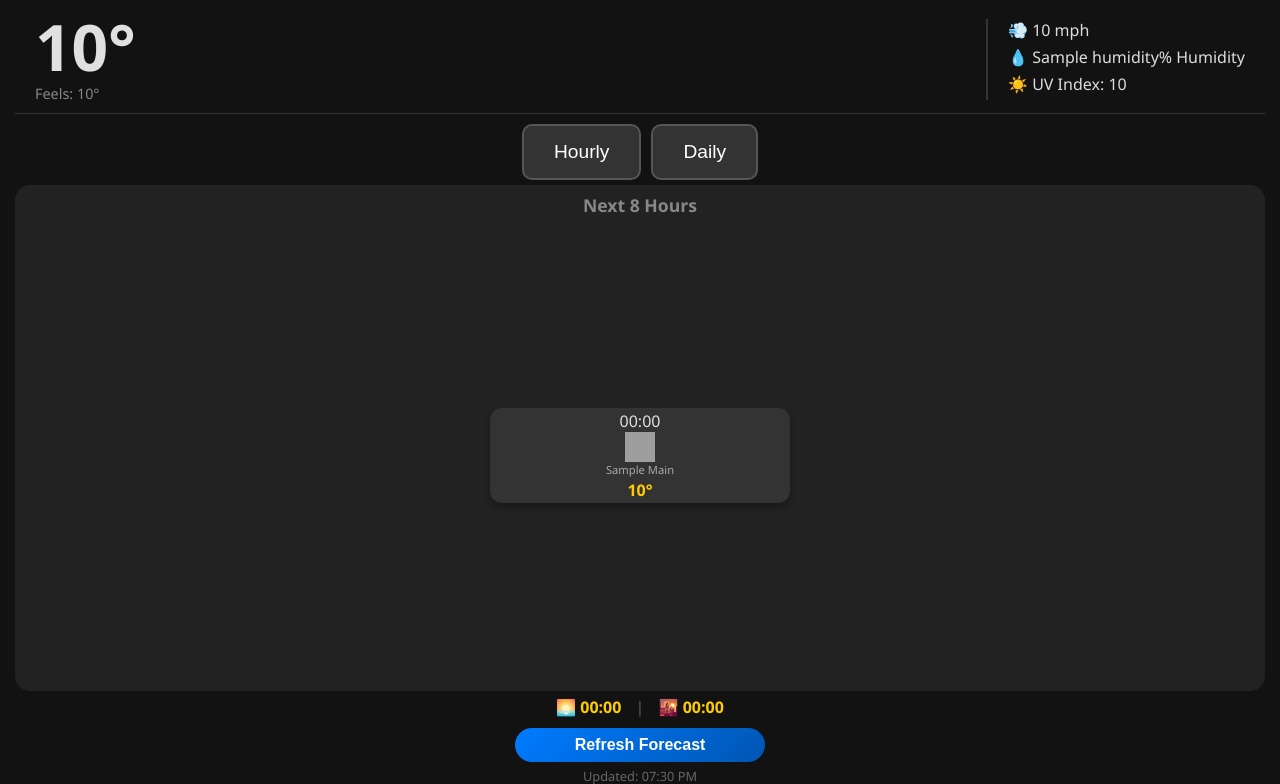
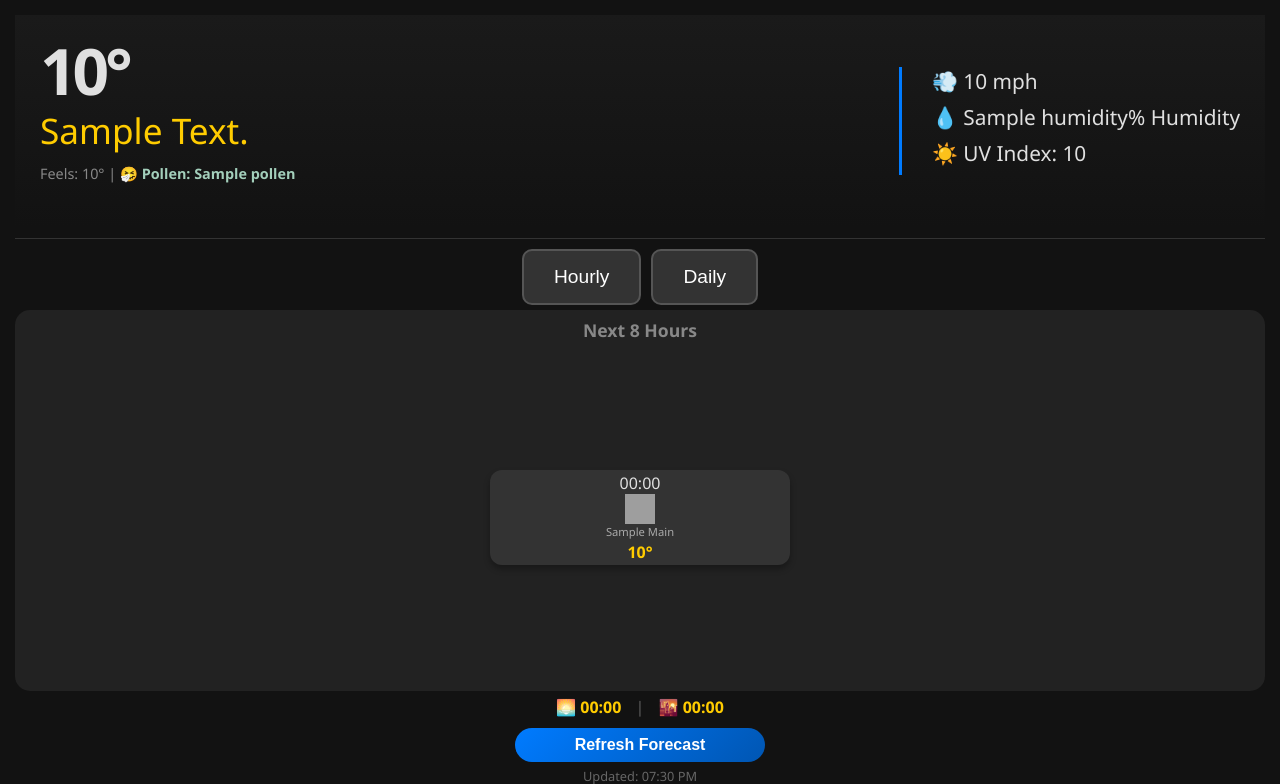
Before and after one commit to ptr5201/weather_kiosk, a Flask app: template templates/index.html in a window 1280 px wide. Shown: the top 784 px of the page. Run offline with Flask 3, Linux system fonts and the light colour scheme; the template is opened without the code that fills it: most values are stand-ins (such as "Sample title", 1, 10 or a date in 2020); grey boxes are pictures that could not be loaded.

Commit message:
added pollen data and made some UI improvements

```diff
--- a/app.py
+++ b/app.py
@@ -11,28 +11,63 @@ def datetimeformat(value, format='%H:%M'):
     return datetime.fromtimestamp(value).strftime(format)
 
 # --- CONFIGURATION ---
-API_KEY = os.getenv("OPENWEATHER_API_KEY")
+OPENWEATHER_API_KEY = os.getenv("OPENWEATHER_API_KEY")
 LAT = "43.14"   # Your Latitude (e.g., Kitchener/Waterloo)
 LON = "-77.85"  # Your Longitude
 UNITS = "imperial" # Use 'imperial' for Fahrenheit
 
-# Global variable to hold the last successful weather data
+# Global variables to hold the last successful weather data
 last_weather_cache = None
+
+def fetch_pollen_data():
+    url = f"https://air-quality-api.open-meteo.com/v1/air-quality?latitude={LAT}&longitude={LON}&current=alder_pollen,birch_pollen,grass_pollen,mugwort_pollen,olive_pollen,ragweed_pollen&timezone=auto"
+
+    try:
+        r = requests.get(url, timeout=10)
+        r.raise_for_status()
+        data = r.json().get('current', {})
+
+        # Using .get(key, 0) isn't enough because the key might exist but be None.
+        # This list comprehension ensures every value is at least 0.
+        pollen_fields = [
+            'alder_pollen', 'birch_pollen', 'grass_pollen',
+            'mugwort_pollen', 'olive_pollen', 'ragweed_pollen'
+        ]
+
+        pollen_values = [data.get(field) if data.get(field) is not None else 0 for field in pollen_fields]
+
+        max_pollen = max(pollen_values)
+        return format_pollen_risk(max_pollen)
+    except Exception as e:
+        print(f"Pollen Error: {e}")
+        return "N/A"
+
+def format_pollen_risk(value):
+    # Rough grains/m^3 scale for a "General" label
+    if value < 10: return "Low"
+    if value < 50: return "Med"
+    if value < 150: return "High"
+    return "Very High"
 
 def get_weather():
     global last_weather_cache
 
-    url = f"https://api.openweathermap.org/data/3.0/onecall?lat={LAT}&lon={LON}&appid={API_KEY}&units={UNITS}"
+    url = f"https://api.openweathermap.org/data/3.0/onecall?lat={LAT}&lon={LON}&appid={OPENWEATHER_API_KEY}&units={UNITS}"
 
     try:
         # 1. Try to fetch fresh data
         response = requests.get(url, timeout=10) # Added timeout so it doesn't hang
         response.raise_for_status()
-        data = response.json()
+        weather_data = response.json()
+
+        pollen = fetch_pollen_data()
+
+        if pollen:
+            weather_data['pollen'] = pollen
 
         #2. Success! Update the RAM cache
-        last_weather_cache = data
-        return data
+        last_weather_cache = weather_data
+        return weather_data
     except Exception as e:
         print(f"Fetch failed: {e}")
         # 3. If it fails, check if we have a RAM backup
@@ -49,8 +84,10 @@ def home():
         # 2. Fetch the data
         data = get_weather()
 
+        pollen_data = data['pollen']
+
         # 3. Pass data to the HTML template
-        return render_template('index.html', w=data)
+        return render_template('index.html', w=data, pollen=pollen_data)
     except Exception as e:
         return f"Error fetching weather: {e}"
 
--- a/static/style.css
+++ b/static/style.css
@@ -20,36 +20,51 @@ html, body {
 
 /* --- Current Weather Section --- */
 /* --- New Header Split --- */
+/* 1. Give the header more presence */
 .current-header {
     display: flex;
     justify-content: space-between;
     align-items: center;
-    padding: 0 20px;
+    padding: 30px 25px; /* More "breathing room" */
     flex: 0 0 auto;
+    background: linear-gradient(180deg, #1a1a1a 0%, #121212 100%);
 }
 
+/* 2. Boost the Main Temperature */
 .main-temp h1 {
-    font-size: 4rem;
+    font-size: 4rem; /* Triple the size from your photo */
     margin: 0;
-    line-height: 1;
+    line-height: 0.8;
+    letter-spacing: -4px;
+    font-weight: 700;
 }
 
-.feels-like {
-    font-size: 0.9rem;
-    color: #888;
-    margin: 5px 0 0 0;
+/* 3. Fix the "Tiny Text" Condition Description */
+/* Note: Ensure this class matches what you have in your HTML (see next msg) */
+.condition-text {
+    font-size: 2.2rem; /* Massive boost for readability */
+    color: #ffcc00;    /* Ogden Gold */
+    margin: 10px 0;
+    text-transform: capitalize;
+    font-weight: 300;
 }
 
+/* 4. Improve the "Feels Like" and Pollen row */
+.feels-like-small {
+    font-size: 1.2rem;
+    color: #888;
+}
+
+/* 5. Make the side stats (Humidity, etc.) more readable */
 .current-stats {
     text-align: left;
-    border-left: 2px solid #333;
-    padding-left: 20px;
+    border-left: 3px solid #007bff; /* Changed from #333 to a blue accent */
+    padding-left: 30px;
 }
 
 .stat-item {
-    font-size: 1rem;
-    margin-bottom: 5px;
-    color: #ddd;
+    font-size: 1.3rem;  /* Boosted from 1rem */
+    margin-bottom: 8px;
 }
 
 /* --- Sunrise/Sunset Footer --- */
@@ -69,7 +84,7 @@ html, body {
 .current-box { display: none; } /* We replaced this with .current-header */
 
 .current-box h1 {
-    font-size: 3.5rem;
+    font-size: 0.9rem;
     margin: 0;
     color: #ffffff;
 }
@@ -212,11 +227,22 @@ hr {
     color: #aaa;
 }
 
-.condition-text {
+.condition-text-hourly {
     font-size: 0.7rem;
     color: #aaa;
     margin-bottom: 2px;
     text-transform: capitalize;
+}
+
+.pollen-tag {
+    color: #a3cfbb; /* Subtle green for nature/pollen */
+    font-weight: bold;
+}
+
+.feels-like-small {
+    font-size: 0.9rem;
+    color: #888;
+    margin-top: 5px;
 }
 
 /* --- Footer Area --- */
--- a/templates/index.html
+++ b/templates/index.html
@@ -17,7 +17,11 @@
         <div class="current-header">
             <div class="main-temp">
                 <h1>{{ w.current.temp | round }}°</h1>
-                <p class="feels-like">Feels: {{ w.current.feels_like | round }}°</p>
+                <p class="condition-text">{{ w.current.weather[0].description | capitalize }}</p>
+                <p class="feels-like-small">
+                    Feels: {{ w.current.feels_like | round }}° |
+                    <span class="pollen-tag">🤧 Pollen: {{ pollen }}</span>
+                </p>
             </div>
 
             <div class="current-stats">
@@ -41,7 +45,7 @@
                 <div class="hour-card">
                     <div>{{ hour.dt | datetimeformat('%H:%M') }}</div>
                     <img src="http://openweathermap.org/img/wn/{{ hour.weather[0].icon }}.png">
-		    <div class="condition-text">{{ hour.weather[0].main }}</div> <strong>{{ hour.temp | round }}°</strong>
+		    <div class="condition-text-hourly">{{ hour.weather[0].main }}</div> <strong>{{ hour.temp | round }}°</strong>
                 </div>
                 {% endfor %}
             </div>
```
